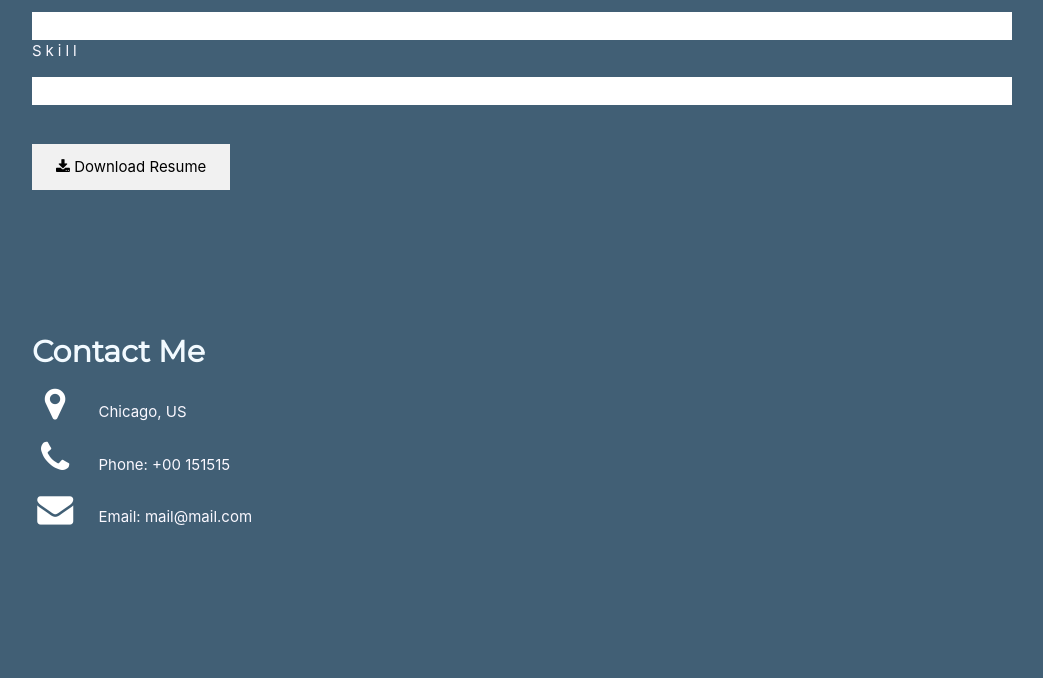
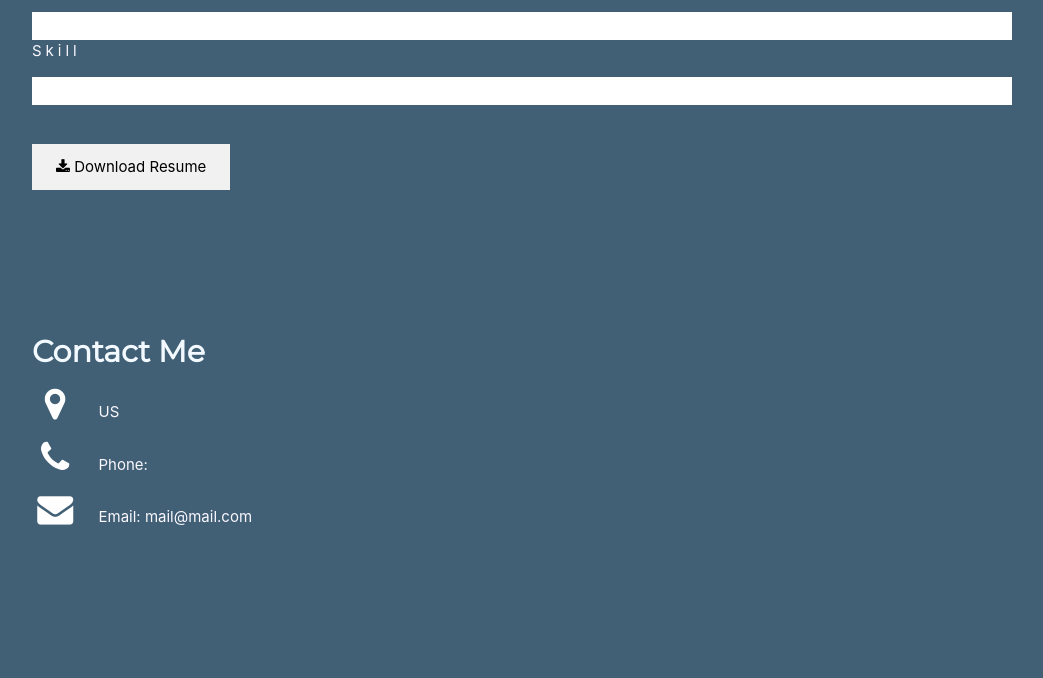
Before and after one commit to KarKunze/karkunze.github.io, a website: page app/index.html in a window 1280 px wide. Shown: the part 1213-1891 px from the top of the page, without its empty margins (118-1161 px from the left). Drawn offline with nearby package versions, Linux system fonts and the light colour scheme.

Commit message:
trying to figure out why local server and git are different

```diff
--- a/app/index.html
+++ b/app/index.html
@@ -139,8 +139,8 @@
     <!-- <hr style="width:200px" class="w3-opacity"> -->
 
     <div class="w3-section">
-      <p><i class="fa fa-map-marker fa-fw w3-text-white w3-xxlarge w3-margin-right"></i> Chicago, US</p>
-      <p><i class="fa fa-phone fa-fw w3-text-white w3-xxlarge w3-margin-right"></i> Phone: +00 151515</p>
+      <p><i class="fa fa-map-marker fa-fw w3-text-white w3-xxlarge w3-margin-right"></i> US</p>
+      <p><i class="fa fa-phone fa-fw w3-text-white w3-xxlarge w3-margin-right"></i> Phone: </p>
       <p><i class="fa fa-envelope fa-fw w3-text-white w3-xxlarge w3-margin-right"> </i> Email: mail@mail.com</p>
     </div><br>
   <!-- End Contact Section -->
```
Also changed, not shown: dist/index.html.
